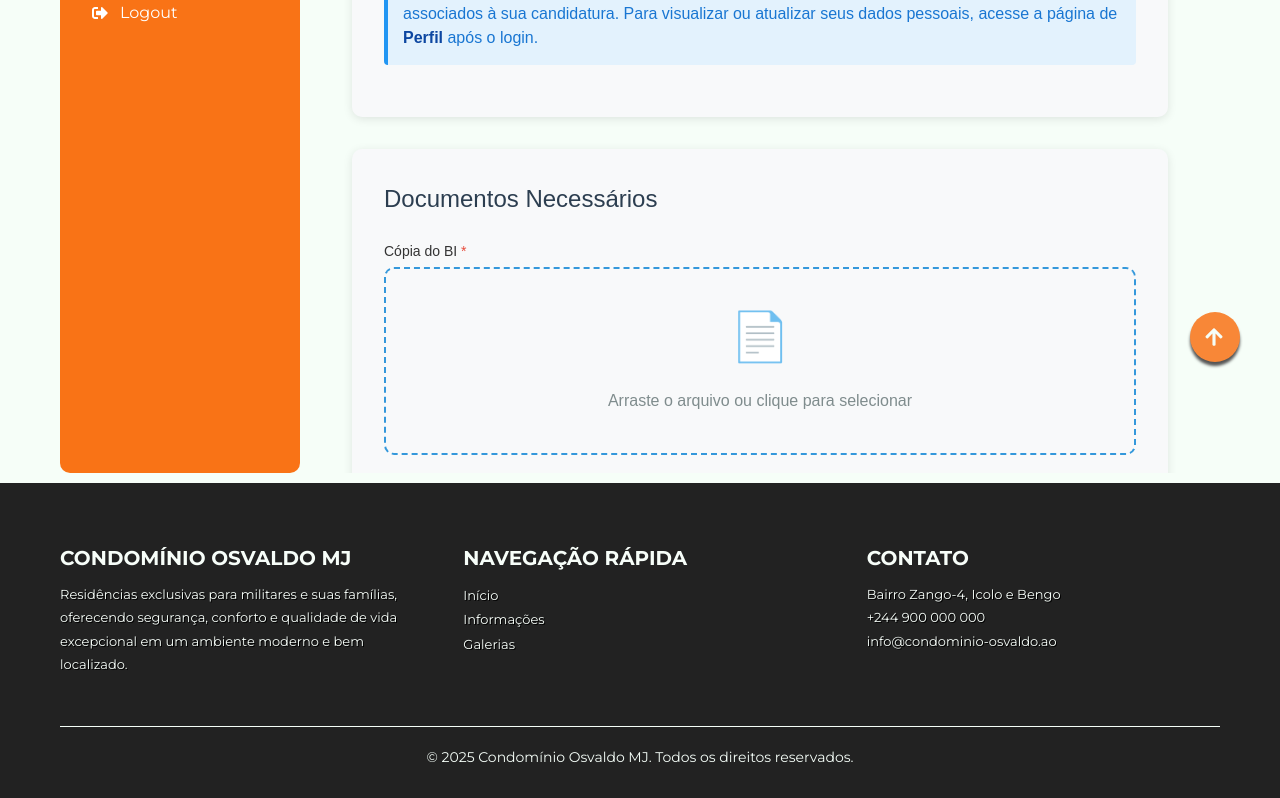
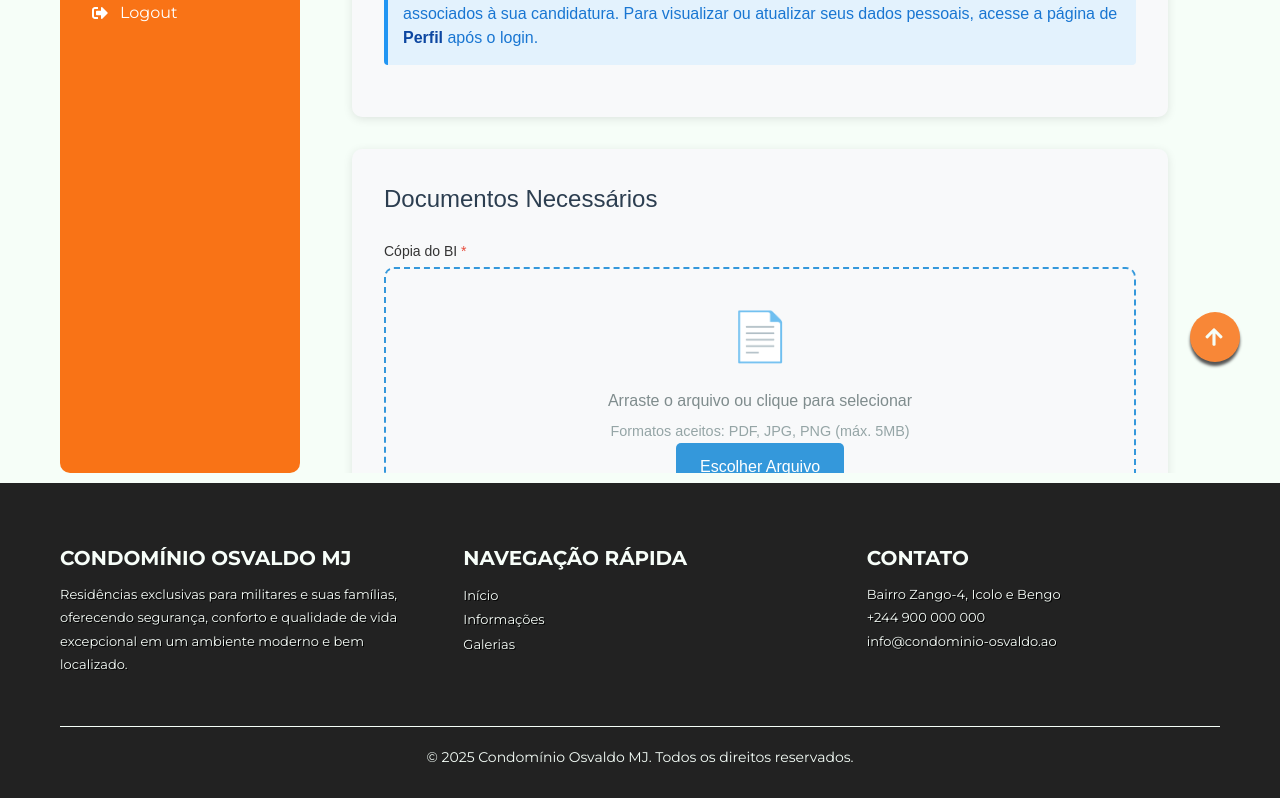
Before and after one commit to InnovaSoft360/comj-frontend-client, a React (Vite) app: page /militar/candidatura in a window 1280 px wide. Shown: the part 408-1206 px from the top of the page. Built offline with nearby package versions, Linux system fonts and the light colour scheme; no server answers.

Commit message:
Concerta o erro da component candidatura part 2

```diff
--- a/src/features/private/militar/candidatura/index.tsx
+++ b/src/features/private/militar/candidatura/index.tsx
@@ -2,8 +2,10 @@ import React, { useState } from 'react';
 import './style.css';
 import './style-responsive.css';
 
+
+
 export default function Candidatura() {
-  const [isLoading] = useState(false); // removi setIsLoading pq não tava sendo usado
+  const [isLoading] = useState(false);
 
   const [documents, setDocuments] = useState<{
     bi: File | null;
@@ -58,6 +60,7 @@ export default function Candidatura() {
     e.preventDefault();
     setIsSubmitting(true);
 
+    // Validação básica
     if (!documents.bi || !documents.declaracaoRemuneracao ||
         !documents.comprovativoBancario || documents.recibosSalario.length === 0) {
       alert('Por favor, faça upload de todos os documentos obrigatórios.');
@@ -65,9 +68,12 @@ export default function Candidatura() {
       return;
     }
 
+    // Simulação de envio - aqui você faria o upload real para o servidor
     setTimeout(() => {
       setSuccessMessage('Candidatura submetida com sucesso! Aguarde a análise dos documentos.');
       setIsSubmitting(false);
+
+      // Limpar apenas documentos
       setDocuments({
         bi: null,
         declaracaoRemuneracao: null,
@@ -116,7 +122,6 @@ export default function Candidatura() {
         <div className="form-section">
           <h2>Documentos Necessários</h2>
 
-          {/* BI */}
           <div className="form-group">
             <label>Cópia do BI <span className="required">*</span></label>
             <div className="document-upload">
@@ -124,12 +129,20 @@ export default function Candidatura() {
               <p className="upload-text">
                 {documents.bi ? documents.bi.name : 'Arraste o arquivo ou clique para selecionar'}
               </p>
+              <p className="upload-hint">Formatos aceitos: PDF, JPG, PNG (máx. 5MB)</p>
               <input
                 type="file"
                 className="file-input"
                 accept=".pdf,.jpg,.jpeg,.png"
                 onChange={(e) => handleFileUpload('bi', e.target.files)}
               />
+              <button
+                type="button"
+                className="upload-button"
+                onClick={() => document.querySelector<HTMLInputElement>('input[type="file"]')?.click()}
+              >
+                Escolher Arquivo
+              </button>
             </div>
             {documents.bi && (
               <div className="file-list">
@@ -147,20 +160,27 @@ export default function Candidatura() {
             )}
           </div>
 
-          {/* Declaração de Remuneração */}
           <div className="form-group">
             <label>Declaração de Remuneração <span className="required">*</span></label>
             <div className="document-upload">
               <div className="upload-icon">💰</div>
               <p className="upload-text">
-                {documents.declaracaoRemuneracao ? documents.declaracaoRemuneracao.name : 'Selecione um arquivo'}
+                {documents.declaracaoRemuneracao ? documents.declaracaoRemuneracao.name : 'Arraste o arquivo ou clique para selecionar'}
               </p>
+              <p className="upload-hint">Formatos aceitos: PDF (máx. 5MB)</p>
               <input
                 type="file"
                 className="file-input"
                 accept=".pdf"
                 onChange={(e) => handleFileUpload('declaracaoRemuneracao', e.target.files)}
               />
+              <button
+                type="button"
+                className="upload-button"
+                onClick={() => document.querySelectorAll<HTMLInputElement>('input[type="file"]')[1]?.click()}
+              >
+                Escolher Arquivo
+              </button>
             </div>
             {documents.declaracaoRemuneracao && (
               <div className="file-list">
@@ -178,20 +198,27 @@ export default function Candidatura() {
             )}
           </div>
 
-          {/* Comprovativo Bancário */}
           <div className="form-group">
             <label>Comprovativo Bancário <span className="required">*</span></label>
             <div className="document-upload">
               <div className="upload-icon">🏦</div>
               <p className="upload-text">
-                {documents.comprovativoBancario ? documents.comprovativoBancario.name : 'Selecione um arquivo'}
+                {documents.comprovativoBancario ? documents.comprovativoBancario.name : 'Arraste o arquivo ou clique para selecionar'}
               </p>
+              <p className="upload-hint">Formatos aceitos: PDF, JPG, PNG (máx. 5MB)</p>
               <input
                 type="file"
                 className="file-input"
                 accept=".pdf,.jpg,.jpeg,.png"
                 onChange={(e) => handleFileUpload('comprovativoBancario', e.target.files)}
               />
+              <button
+                type="button"
+                className="upload-button"
+                onClick={() => document.querySelectorAll<HTMLInputElement>('input[type="file"]')[2]?.click()}
+              >
+                Escolher Arquivo
+              </button>
             </div>
             {documents.comprovativoBancario && (
               <div className="file-list">
@@ -209,7 +236,6 @@ export default function Candidatura() {
             )}
           </div>
 
-          {/* Recibos */}
           <div className="form-group">
             <label>Últimos 3 Recibos de Salário <span className="required">*</span></label>
             <div className="document-upload">
@@ -217,8 +243,9 @@ export default function Candidatura() {
               <p className="upload-text">
                 {documents.recibosSalario.length > 0
                   ? `${documents.recibosSalario.length} arquivo(s) selecionado(s)`
-                  : 'Selecione até 3 arquivos'}
+                  : 'Arraste os arquivos ou clique para selecionar'}
               </p>
+              <p className="upload-hint">Formatos aceitos: PDF, JPG, PNG (máx. 5MB cada)</p>
               <input
                 type="file"
                 className="file-input"
@@ -227,6 +254,14 @@ export default function Candidatura() {
                 onChange={(e) => handleFileUpload('recibos', e.target.files)}
                 disabled={documents.recibosSalario.length >= 3}
               />
+              <button
+                type="button"
+                className="upload-button"
+                onClick={() => document.querySelectorAll<HTMLInputElement>('input[type="file"]')[3]?.click()}
+                disabled={documents.recibosSalario.length >= 3}
+              >
+                Escolher Arquivos
+              </button>
             </div>
             {documents.recibosSalario.length > 0 && (
               <div className="file-list">
```
